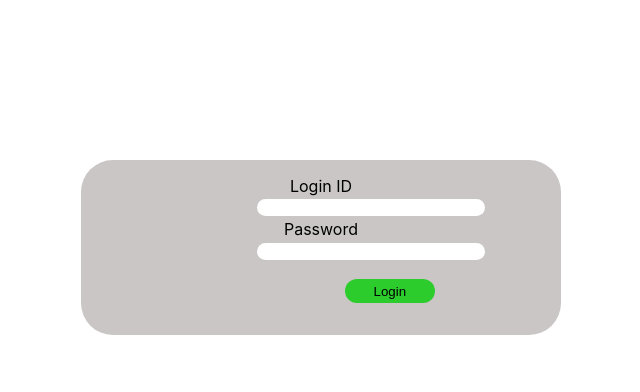
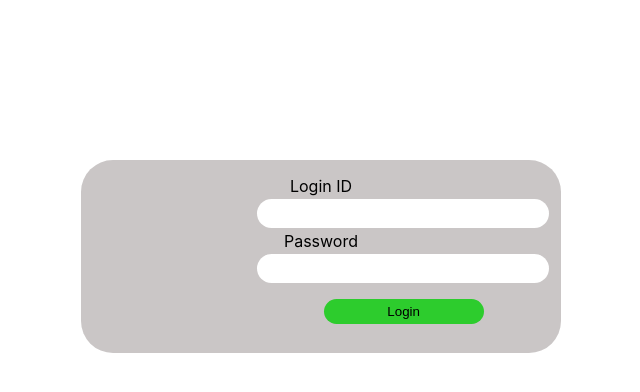
Before and after one commit to ameyzing09/banking-system-frontend, a React (Create React App) app: page / in a window 1280 px wide. Shown: the top 392 px of the page, without its empty margins (319-959 px from the left). Built offline with nearby package versions, Linux system fonts and the light colour scheme.

Commit message:
did some minor changes

```diff
--- a/src/components/login/index.css
+++ b/src/components/login/index.css
@@ -1,24 +1,25 @@
 .loginTab{
     display: flex;
     flex-direction: column;
-    margin: 10rem 25rem 10rem 25rem ;
+    margin: 10rem 25rem ;
+    padding: 1em;
     background-color: rgb(202, 198, 198);
-    border-radius: 2rem;
-    padding: 1rem;
+    border-radius: 2em;
 }
 
 .loginBtn{
-    border-radius: 1rem;
+    border-radius: 1em;
     background-color: rgb(45, 204, 45);
     border: none;
-    margin: 1rem 0 1rem 15.5rem ;
-    width: 20%;
+    margin: 1em 17em;
+    width: 10rem;
     padding: 0.3rem;
 }
 
 input{
     margin: 0.2rem 0 0.2rem 10rem;
-    width: 50%;
+    width: 18rem;
+    height: 2em;
     border: none;
     border-radius: 1rem;
 }
--- a/src/components/login/index.js
+++ b/src/components/login/index.js
@@ -1,5 +1,10 @@
 import React from 'react'
 import './index.css'
+
+const clickIt = () => {
+  console.log('clickIt')
+  alert('You clicked it!!!')
+}
 
 export default function Login() {
   return (
@@ -8,7 +13,7 @@ export default function Login() {
       <input id="loginId" type="text" />
       <label htmlFor="passwordTag">Password</label>
       <input id="passwordTag" type="password" />
-      <button className='loginBtn'>Login</button>
+      <button className='loginBtn' onClick={clickIt}>Login</button>
     </div>
   )
 }
```
